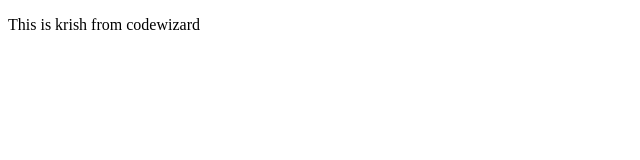
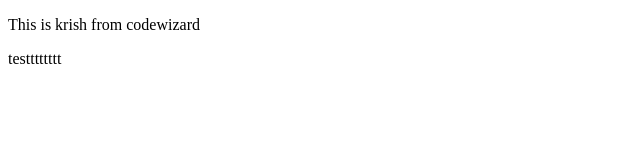
Before and after one commit to krishb111/Homework-08, a plain HTML site: page index.html in a window 1280 px wide. Shown: the full height of the page, 0-640 px from the left. Drawn offline with Linux system fonts and the light colour scheme.

Commit message:
updated index.html

```diff
--- a/index.html
+++ b/index.html
@@ -7,6 +7,7 @@
     <title>krishb1</title>
 
     <p>This is krish from codewizard</p>
+    <p> testttttttt</p>
 </head>
 <body>
 
```
